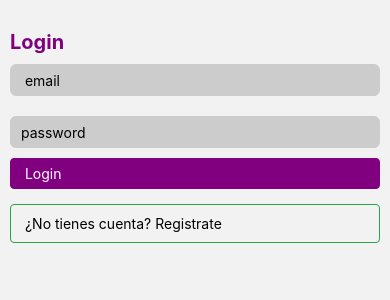
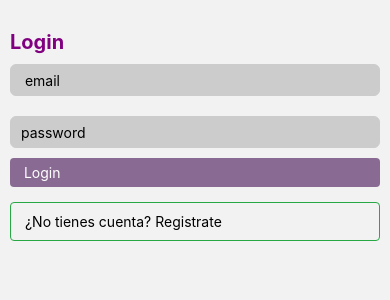
Before and after one commit to SantinoG19/proyecto2, a React Native app: screen /Login in a window 390 px wide. Shown: the top 300 px of the page. Built offline with nearby package versions, Linux system fonts and the light colour scheme; no server answers.

Commit message:
login errores

```diff
--- a/src/screens/Login/Login.js
+++ b/src/screens/Login/Login.js
@@ -10,7 +10,7 @@ class Login extends Component {
             email:'',
             userName:'',
             password:'',
-            formError:''
+            textError:''
         }
     }
 
@@ -23,26 +23,28 @@ class Login extends Component {
     });
   }
 
-  login(email, contra) {
-    if (email === '') {
-      return this.setState({
-        formError: 'Debes completar el campo email'
-      })
-    } else if (contra === '') {
-        return this.setState({
-          error: 'Debes completar el campo password'
-        })
-    }
-
-    auth.signInWithEmailAndPassword(email, contra)
+  login(email, pass) {
+    auth
+      .signInWithEmailAndPassword(email, pass)
       .then((response) => {
-        console.log("Se logueo correctamente", response);
         this.props.navigation.navigate("Menu");
       })
       .catch((error) => {
+        if (error.code == 'auth/internal-erro'){
+          this.setState({
+            textError: "El mail o contraseña es incorrecto"
+
+          })
+        }
+        else {
+        this.setState({
+          textError: error.message
+      })}
         console.log(error);
       });
   }
+
+
 
     render(){
         return(
@@ -63,16 +65,18 @@ class Login extends Component {
                     secureTextEntry={true}
                     value={this.state.password}
                 />
-
-                 <TouchableOpacity style={styles.button} onPress={()=>
-                this.login(this.state.email, this.state.password)}>
-
-                    <Text style={styles.textButton} > Login </Text>
-
-                </TouchableOpacity>
+                  {this.state.email.length > 0 && this.state.password.length > 0 ?
 
 
-                <TouchableOpacity style={styles.buttonRegister} onPress={() => this.props.navigation.navigate('Register')}>
+                  <TouchableOpacity style={styles.button}
+                    onPress={() => this.login(this.state.email, this.state.password)}>
+                    <Text style={styles.textButton}>Login</Text>
+                  </TouchableOpacity> :
+                  <TouchableOpacity style={styles.errorButton} onPress={()=> this.setState({textError: 'Debes completar los campos vacios'})}>
+                  <Text style={styles.textButton} > Login</Text>
+                  </TouchableOpacity> }
+                  {this.state.textError.length > 0 ? <Text style={styles.textError}> {this.state.textError} </Text> : false }
+                  <TouchableOpacity style={styles.buttonRegister} onPress={() => this.props.navigation.navigate('Register')}>
 
                     <Text> ¿No tienes cuenta? Registrate </Text>
 
@@ -120,6 +124,15 @@ const styles = StyleSheet.create({
     textButton:{
         color: '#fff'
     },
+    errorButton:{
+      flex:1,
+      backgroundColor:'#896a92',
+      paddingHorizontal: 10,
+      color: 'white',
+      paddingVertical: 6,
+      borderRadius:4,
+
+    },
     buttonRegister:{
         color: '#000',
         padding: 10,
```
